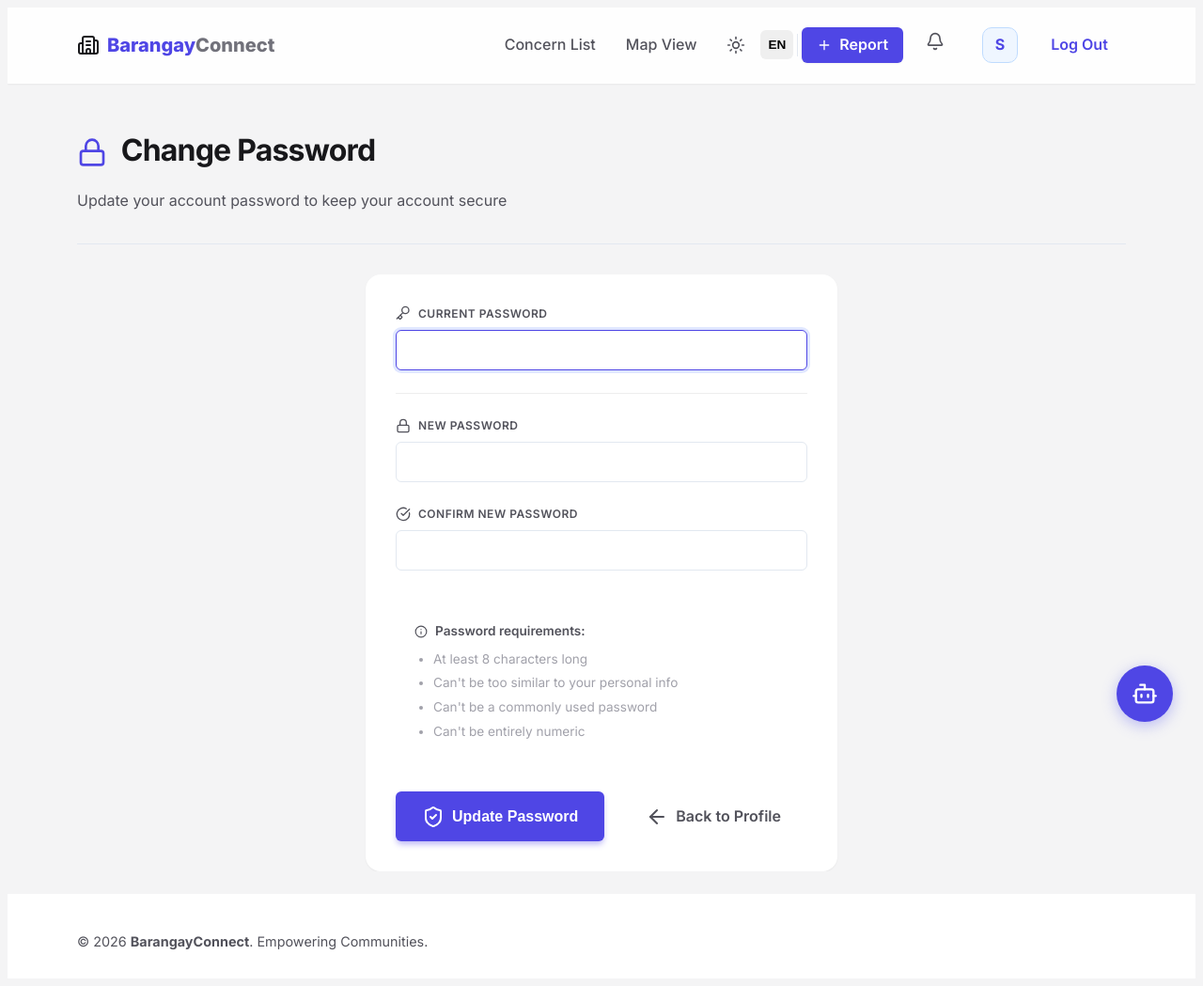
After one commit to leizydog/barangay_concerns, a Django app: page /accounts/profile/change-password/ in a window 1280 px wide. The commit adds this page. Shown: the whole page at 94% size. Run offline with Django 4.2, Linux system fonts and the light colour scheme; the visitor is signed in with stand-in values (Sample User, id 1); data that the repository does not hold is empty.

Commit message:
feat: add change password feature to user profile
- Add ChangePasswordForm extending Django's PasswordChangeForm
- Add change_password_view with session auth hash update
- Add /accounts/profile/change-password/ URL route
- Create change_password.html template with validation hints
- Add Security section with Change Password link to profile page

```diff
--- a/barangay_concerns/apps/security_management/forms.py
+++ b/barangay_concerns/apps/security_management/forms.py
@@ -1,6 +1,6 @@
 # apps/security_management/forms.py
 from django import forms
-from django.contrib.auth.forms import UserCreationForm, AuthenticationForm
+from django.contrib.auth.forms import UserCreationForm, AuthenticationForm, PasswordChangeForm
 from .models import User
 
 class UserRegistrationForm(UserCreationForm):
@@ -50,3 +50,9 @@ class UserProfileForm(forms.ModelForm):
 
         # Add help text for alias
         self.fields['alias'].help_text = "This name will be shown publicly. If left blank, a random one will be generated."
+
+class ChangePasswordForm(PasswordChangeForm):
+    def __init__(self, *args, **kwargs):
+        super().__init__(*args, **kwargs)
+        for field_name, field in self.fields.items():
+            field.widget.attrs['class'] = 'form-input'
--- a/barangay_concerns/apps/security_management/urls.py
+++ b/barangay_concerns/apps/security_management/urls.py
@@ -9,6 +9,7 @@ urlpatterns = [
     path('login/', views.login_view, name='login'),
     path('logout/', views.logout_view, name='logout'),
     path('profile/', views.profile_view, name='profile'),
+    path('profile/change-password/', views.change_password_view, name='change_password'),
 
     # Admin Routes
     path('admin/users/', views.admin_users_view, name='admin_users'),
--- a/barangay_concerns/apps/security_management/views.py
+++ b/barangay_concerns/apps/security_management/views.py
@@ -1,5 +1,5 @@
 from django.shortcuts import render, redirect, get_object_or_404
-from django.contrib.auth import login, logout
+from django.contrib.auth import login, logout, update_session_auth_hash
 from django.contrib.auth.decorators import login_required, user_passes_test
 from django.contrib import messages
 from django.core.paginator import Paginator
@@ -7,7 +7,7 @@ from django.db.models import Q
 from django.views.decorators.http import require_POST
 from django.utils import timezone
 from datetime import timedelta
-from .forms import UserRegistrationForm, UserLoginForm, UserProfileForm
+from .forms import UserRegistrationForm, UserLoginForm, UserProfileForm, ChangePasswordForm
 from .models import User, Announcement, AuditLog
 from apps.concerns.utils import generate_random_alias
 
@@ -76,6 +76,20 @@ def profile_view(request):
         form = UserProfileForm(instance=request.user)
 
     return render(request, 'security_management/pages/profile.html', {'form': form})
+
+@login_required
+def change_password_view(request):
+    if request.method == 'POST':
+        form = ChangePasswordForm(request.user, request.POST)
+        if form.is_valid():
+            user = form.save()
+            update_session_auth_hash(request, user)
+            messages.success(request, 'Your password has been changed successfully!')
+            return redirect('security_management:profile')
+    else:
+        form = ChangePasswordForm(request.user)
+
+    return render(request, 'security_management/pages/change_password.html', {'form': form})
 
 # --- ADMIN MANAGEMENT VIEWS ---
 
--- /dev/null
+++ b/barangay_concerns/templates/security_management/pages/change_password.html
@@ -0,0 +1,140 @@
+{% extends 'base.html' %}
+{% load static %}
+
+{% block title %}Change Password - Barangay Connect{% endblock %}
+
+{% block content %}
+<div class="fade-in">
+    <div class="page-header" style="margin-bottom: 2rem;">
+        <h1 style="font-size: 2rem; margin-bottom: 0.5rem;">
+            <i data-lucide="lock" style="width: 32px; height: 32px; vertical-align: middle; margin-right: 0.5rem; color: var(--primary);"></i> Change Password
+        </h1>
+        <p class="page-subtitle">Update your account password to keep your account secure</p>
+    </div>
+
+    <div class="cp-layout">
+        <div class="card" style="padding: 2rem; max-width: 600px;">
+
+            {% if form.errors %}
+            <div class="cp-alert cp-alert-error">
+                <i data-lucide="alert-circle" style="width: 20px; height: 20px; flex-shrink: 0;"></i>
+                <div>
+                    {% for field in form %}
+                        {% for error in field.errors %}
+                        <p style="margin: 0;">{{ error }}</p>
+                        {% endfor %}
+                    {% endfor %}
+                    {% for error in form.non_field_errors %}
+                    <p style="margin: 0;">{{ error }}</p>
+                    {% endfor %}
+                </div>
+            </div>
+            {% endif %}
+
+            <form method="post">
+                {% csrf_token %}
+
+                <div class="form-group" style="margin-bottom: 1.5rem;">
+                    <label for="{{ form.old_password.id_for_label }}" style="display: flex; align-items: center; gap: 0.5rem; margin-bottom: 0.5rem; font-weight: 600;">
+                        <i data-lucide="key" class="icon-sm"></i> Current Password
+                    </label>
+                    <div class="input-wrapper" style="max-width: 100%;">
+                        {{ form.old_password }}
+                    </div>
+                </div>
+
+                <hr style="margin: 1.5rem 0; border: 0; border-top: 1px solid #eee;">
+
+                <div class="form-group" style="margin-bottom: 1.5rem;">
+                    <label for="{{ form.new_password1.id_for_label }}" style="display: flex; align-items: center; gap: 0.5rem; margin-bottom: 0.5rem; font-weight: 600;">
+                        <i data-lucide="lock" class="icon-sm"></i> New Password
+                    </label>
+                    <div class="input-wrapper" style="max-width: 100%;">
+                        {{ form.new_password1 }}
+                    </div>
+                </div>
+
+                <div class="form-group" style="margin-bottom: 1.5rem;">
+                    <label for="{{ form.new_password2.id_for_label }}" style="display: flex; align-items: center; gap: 0.5rem; margin-bottom: 0.5rem; font-weight: 600;">
+                        <i data-lucide="check-circle" class="icon-sm"></i> Confirm New Password
+                    </label>
+                    <div class="input-wrapper" style="max-width: 100%;">
+                        {{ form.new_password2 }}
+                    </div>
+                </div>
+
+                <div class="cp-hints">
+                    <p class="cp-hints-title"><i data-lucide="info" style="width: 14px; height: 14px;"></i> Password requirements:</p>
+                    <ul>
+                        <li>At least 8 characters long</li>
+                        <li>Can't be too similar to your personal info</li>
+                        <li>Can't be a commonly used password</li>
+                        <li>Can't be entirely numeric</li>
+                    </ul>
+                </div>
+
+                <div style="margin-top: 2rem; display: flex; gap: 1rem; flex-wrap: wrap;">
+                    <button type="submit" class="btn btn-primary btn-lg" style="flex: 1; min-width: 200px;">
+                        <i data-lucide="shield-check"></i> Update Password
+                    </button>
+                    <a href="{% url 'security_management:profile' %}" class="btn btn-lg" style="flex: 0; white-space: nowrap; background: var(--bg-secondary); color: var(--text-secondary); border: 1px solid var(--border-color); text-decoration: none; display: inline-flex; align-items: center; gap: 0.5rem;">
+                        <i data-lucide="arrow-left"></i> Back to Profile
+                    </a>
+                </div>
+            </form>
+        </div>
+    </div>
+</div>
+
+<style>
+    .cp-layout {
+        display: flex;
+        justify-content: center;
+    }
+
+    .cp-alert {
+        display: flex;
+        align-items: flex-start;
+        gap: 0.75rem;
+        padding: 1rem 1.25rem;
+        border-radius: var(--radius-md);
+        margin-bottom: 1.5rem;
+        font-size: 0.9rem;
+    }
+
+    .cp-alert-error {
+        background: #fef2f2;
+        border: 1px solid #fecaca;
+        color: #991b1b;
+    }
+
+    .cp-hints {
+        background: var(--bg-secondary);
+        border: 1px solid var(--border-color);
+        border-radius: var(--radius-md);
+        padding: 1rem 1.25rem;
+        margin-top: 1.5rem;
+    }
+
+    .cp-hints-title {
+        display: flex;
+        align-items: center;
+        gap: 0.5rem;
+        font-weight: 600;
+        font-size: 0.85rem;
+        color: var(--text-secondary);
+        margin-bottom: 0.5rem;
+    }
+
+    .cp-hints ul {
+        margin: 0;
+        padding-left: 1.25rem;
+        font-size: 0.85rem;
+        color: var(--text-tertiary);
+    }
+
+    .cp-hints li {
+        margin-bottom: 0.25rem;
+    }
+</style>
+{% endblock %}
```
Also changed, not shown: barangay_concerns/templates/security_management/pages/profile.html (+18 -0 lines).
